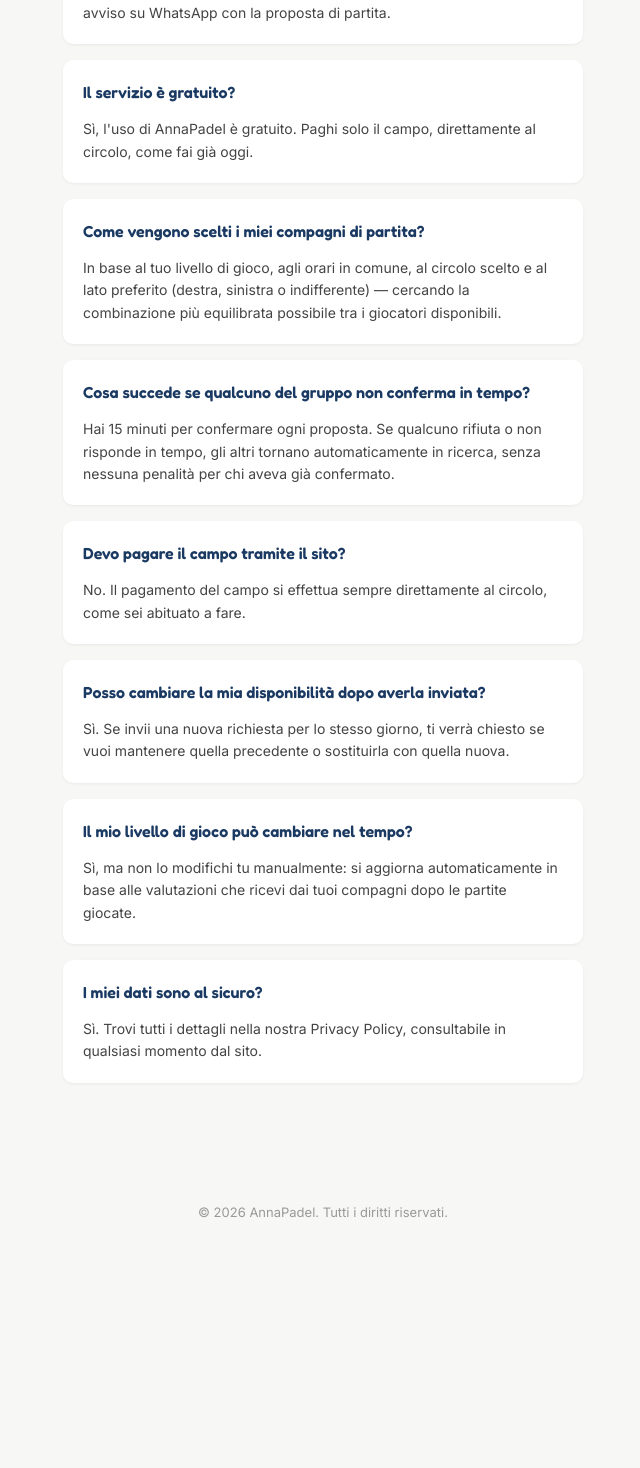
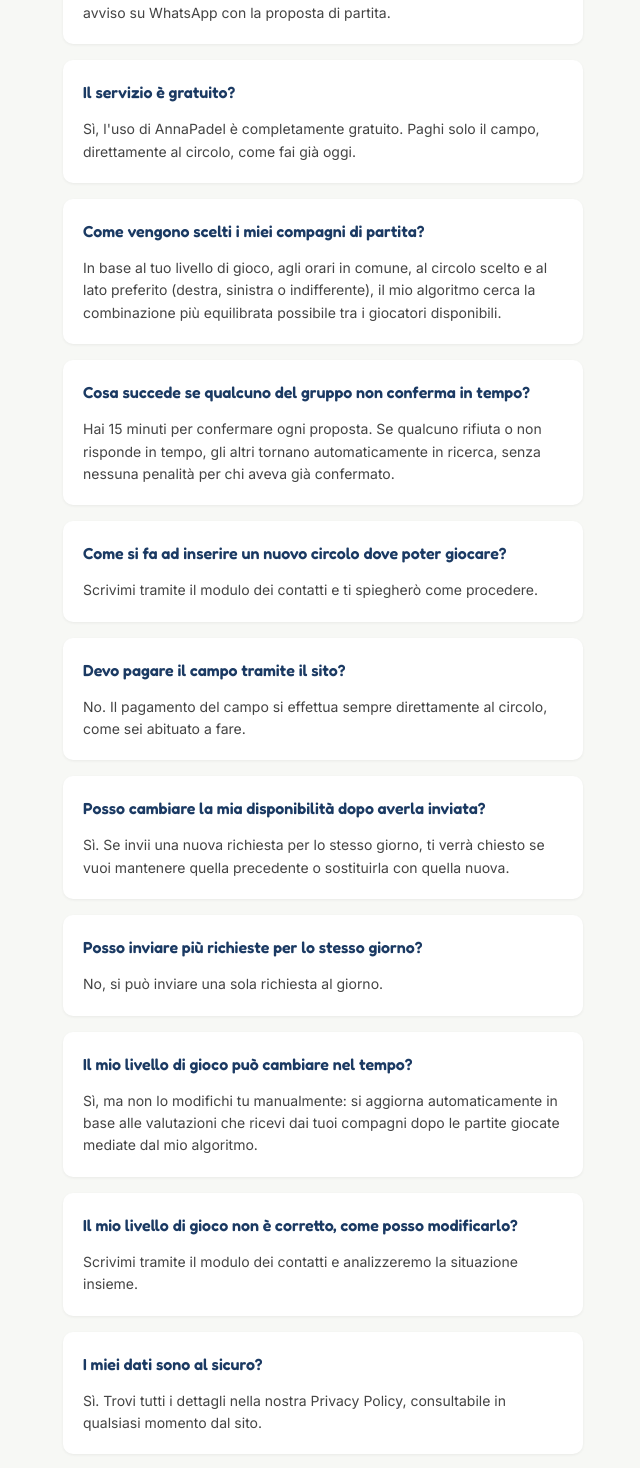
Before and after one commit to theseo212/padel-frontend, a Next.js app: page /faq in a window 1280 px wide. Shown: the part 370-1838 px from the top of the page, without its empty margins (317-957 px from the left). Before the commit the page ends 1616 px from the top, so only its background shows below. Built offline with nearby package versions, Linux system fonts and the light colour scheme.

Commit message:
Add files via upload

```diff
--- a/app/faq/page.js
+++ b/app/faq/page.js
@@ -9,15 +9,19 @@ const FAQ = [
   },
   {
     domanda: 'Il servizio è gratuito?',
-    risposta: 'Sì, l\'uso di AnnaPadel è gratuito. Paghi solo il campo, direttamente al circolo, come fai già oggi.',
+    risposta: 'Sì, l\'uso di AnnaPadel è completamente gratuito. Paghi solo il campo, direttamente al circolo, come fai già oggi.',
   },
   {
     domanda: 'Come vengono scelti i miei compagni di partita?',
-    risposta: 'In base al tuo livello di gioco, agli orari in comune, al circolo scelto e al lato preferito (destra, sinistra o indifferente) — cercando la combinazione più equilibrata possibile tra i giocatori disponibili.',
+    risposta: 'In base al tuo livello di gioco, agli orari in comune, al circolo scelto e al lato preferito (destra, sinistra o indifferente), il mio algoritmo cerca la combinazione più equilibrata possibile tra i giocatori disponibili.',
   },
   {
     domanda: 'Cosa succede se qualcuno del gruppo non conferma in tempo?',
     risposta: 'Hai 15 minuti per confermare ogni proposta. Se qualcuno rifiuta o non risponde in tempo, gli altri tornano automaticamente in ricerca, senza nessuna penalità per chi aveva già confermato.',
+  },
+    {
+    domanda: 'Come si fa ad inserire un nuovo circolo dove poter giocare?',
+    risposta: 'Scrivimi tramite il modulo dei contatti e ti spiegherò come procedere.',
   },
   {
     domanda: 'Devo pagare il campo tramite il sito?',
@@ -27,9 +31,17 @@ const FAQ = [
     domanda: 'Posso cambiare la mia disponibilità dopo averla inviata?',
     risposta: 'Sì. Se invii una nuova richiesta per lo stesso giorno, ti verrà chiesto se vuoi mantenere quella precedente o sostituirla con quella nuova.',
   },
+    {
+    domanda: 'Posso inviare più richieste per lo stesso giorno?',
+    risposta: 'No, si può inviare una sola richiesta al giorno.',
+  },
   {
     domanda: 'Il mio livello di gioco può cambiare nel tempo?',
-    risposta: 'Sì, ma non lo modifichi tu manualmente: si aggiorna automaticamente in base alle valutazioni che ricevi dai tuoi compagni dopo le partite giocate.',
+    risposta: 'Sì, ma non lo modifichi tu manualmente: si aggiorna automaticamente in base alle valutazioni che ricevi dai tuoi compagni dopo le partite giocate mediate dal mio algoritmo.',
+  },
+    {
+    domanda: 'Il mio livello di gioco non è corretto, come posso modificarlo?',
+    risposta: 'Scrivimi tramite il modulo dei contatti e analizzeremo la situazione insieme.',
   },
   {
     domanda: 'I miei dati sono al sicuro?',
```
